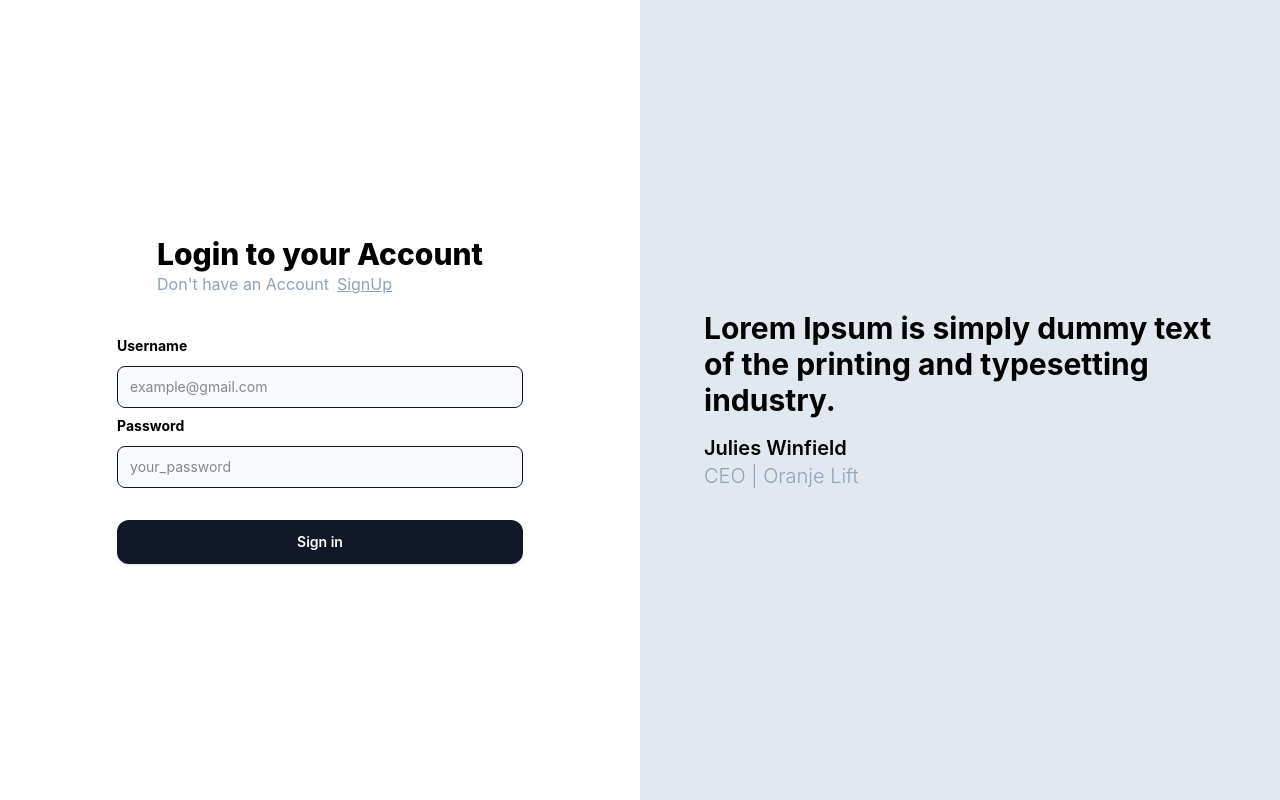
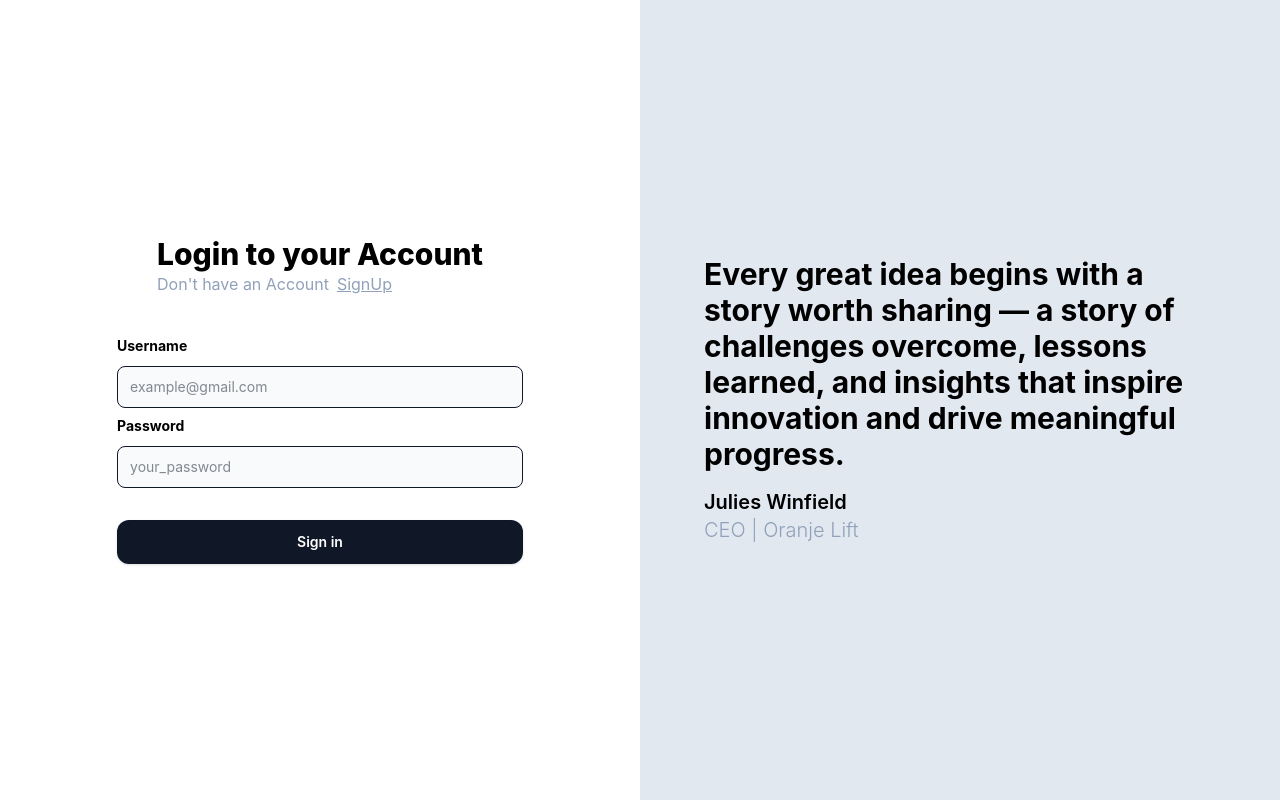
Before and after one commit to iamkrish09/medium-blog, a React (Vite) app in the folder frontend/: page /signin in a window 1280 px wide. Built offline with nearby package versions, Linux system fonts and the light colour scheme; no server answers.

Commit message:
updated quote

```diff
--- a/frontend/src/components/Quote.tsx
+++ b/frontend/src/components/Quote.tsx
@@ -4,7 +4,7 @@ export const Quote = () => {
             <div className="flex justify-center">
                 <div className="max-w-lg">
                     <div className="text-3xl font-bold">
-                        Lorem Ipsum is simply dummy text of the printing and typesetting industry.
+                        Every great idea begins with a story worth sharing — a story of challenges overcome, lessons learned, and insights that inspire innovation and drive meaningful progress.
                     </div>
                     <div className="max-w-md text-xl font-semibold mt-4">
                         Julies Winfield
```
